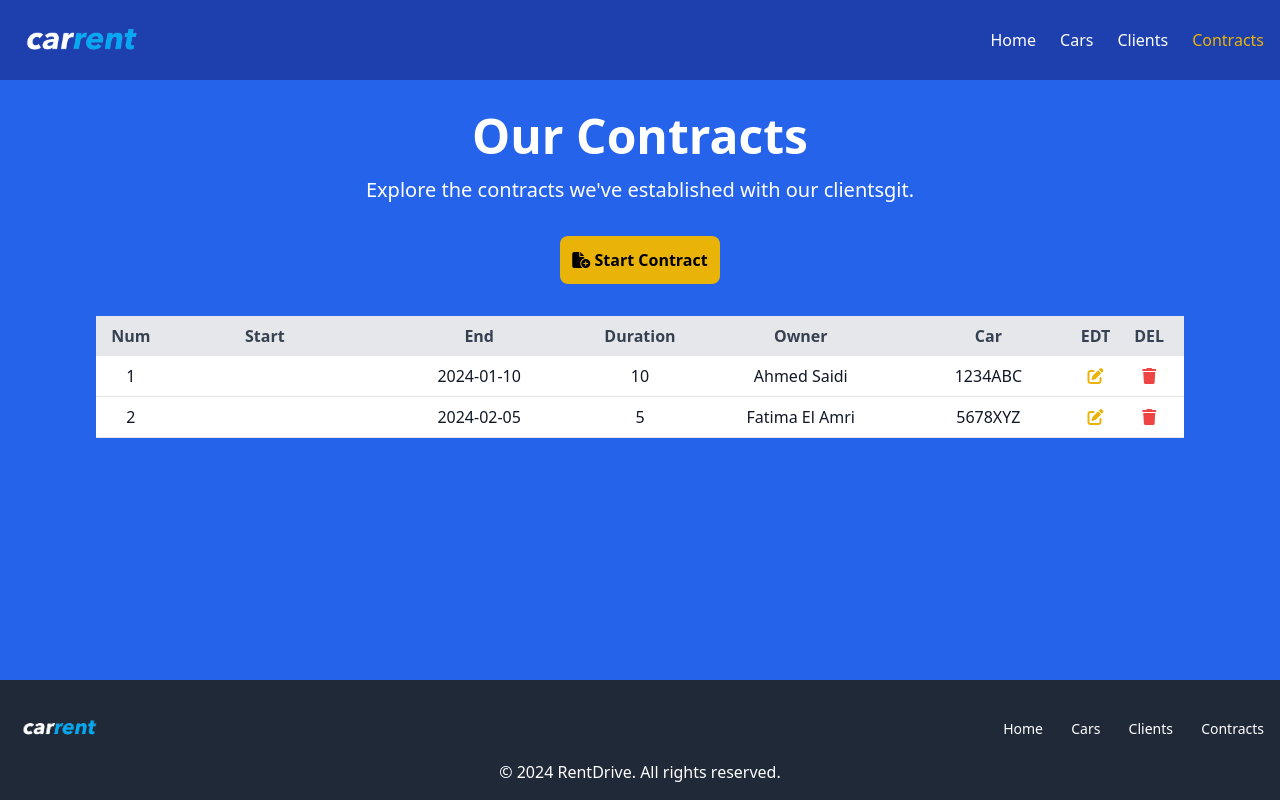
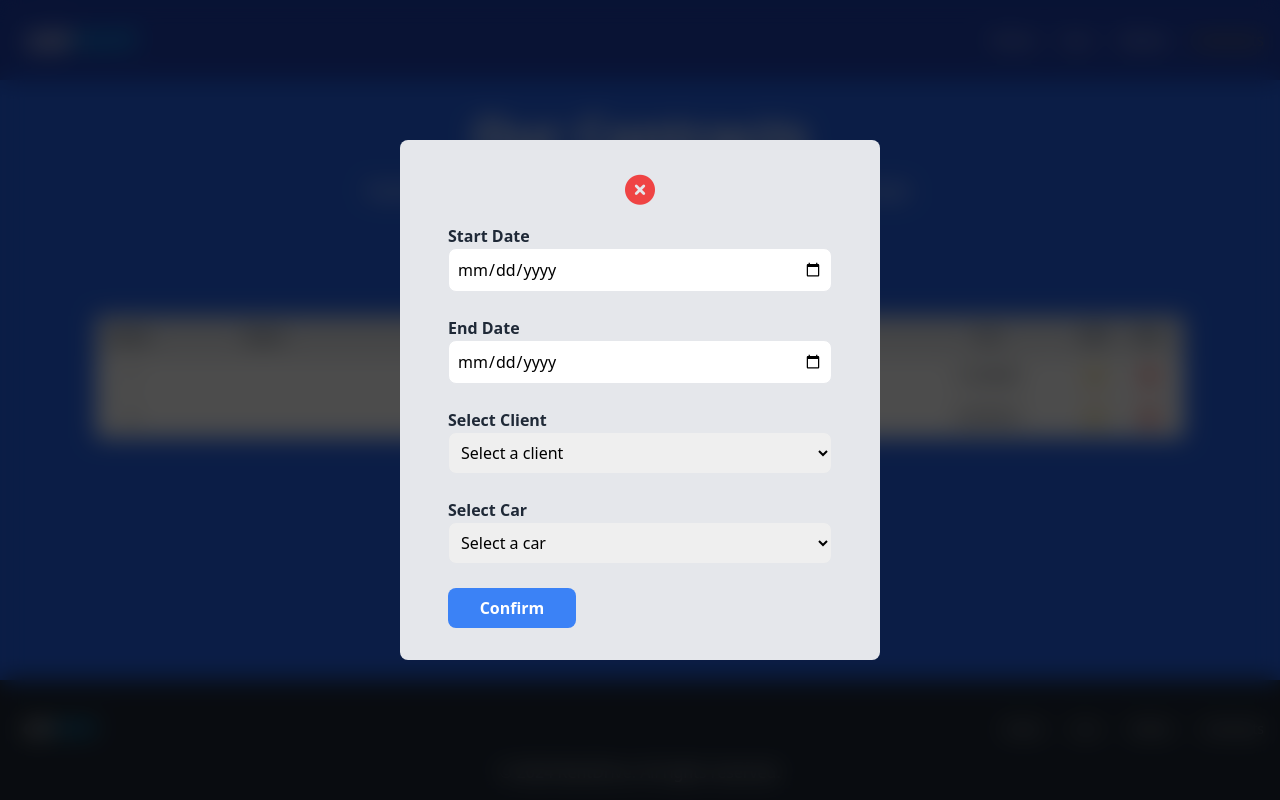
Before and after one commit to MohamedHamouch/Breif7, a PHP site: page /contracts/contracts.php in a window 1280 px wide. Run offline with PHP 8.4, Linux system fonts and the light colour scheme; data comes from the database, SQL or seed files in the repository; data that the repository does not hold is empty; some libraries are stand-ins or nearby versions.

Commit message:
Form for adding new contracts

```diff
--- a/contracts/contracts.php
+++ b/contracts/contracts.php
@@ -89,6 +89,51 @@ $contracts = mysqli_query($conn, $sql);
     </div>
   </section>
 
+  <section id="add-contract-popup"
+    class="flex fixed w-full h-full items-center justify-center top-0 backdrop-blur-md bg-black/70">
+    <div class="items-center justify-center flex flex-col gap-4 bg-gray-200 py-8 px-12 rounded-lg">
+      <button class="text-red-500 hover:text-red-700" id="close-add-popup">
+        <i class="fa-solid fa-circle-xmark text-3xl"></i>
+      </button>
+
+      <form action="handel_forms/add_contract.php" method="POST" class="flex flex-col gap-6">
+        <fieldset>
+          <label for="start_date" class="block text-gray-800 font-semibold">Start Date</label>
+          <input type="date" id="start_date" name="start_date" class="w-96 p-2 border rounded-lg" required>
+        </fieldset>
+
+        <fieldset>
+          <label for="end_date" class="block text-gray-800 font-semibold">End Date</label>
+          <input type="date" id="end_date" name="end_date" class="w-96 p-2 border rounded-lg" required>
+        </fieldset>
+
+        <fieldset>
+          <label for="client" class="block text-gray-800 font-semibold">Select Client</label>
+          <select id="client" name="client_id" class="w-96 p-2 border rounded-lg" required>
+            <option value="" disabled selected>Select a client</option>
+            <!-- Add PHP loop here to dynamically populate client options -->
+            <!-- Example: -->
+            <option value="1">John Doe</option>
+          </select>
+        </fieldset>
+
+        <fieldset>
+          <label for="car" class="block text-gray-800 font-semibold">Select Car</label>
+          <select id="car" name="car_id" class="w-96 p-2 border rounded-lg" required>
+            <option value="" disabled selected>Select a car</option>
+            <!-- Add PHP loop here to dynamically populate car options -->
+            <!-- Example: -->
+            <option value="ABC123">Toyota Corolla</option>
+          </select>
+        </fieldset>
+
+        <button type="submit"
+          class="bg-blue-500 text-white font-semibold py-2 px-4 w-1/3 rounded-lg hover:bg-blue-600">Confirm</button>
+      </form>
+
+    </div>
+  </section>
+
   <footer class="bg-gray-800 text-white py-8 px-4 h-[15vh]">
     <div class="container mx-auto flex justify-between items-center">
       <a href="../index.php" class="font-bold">
```
